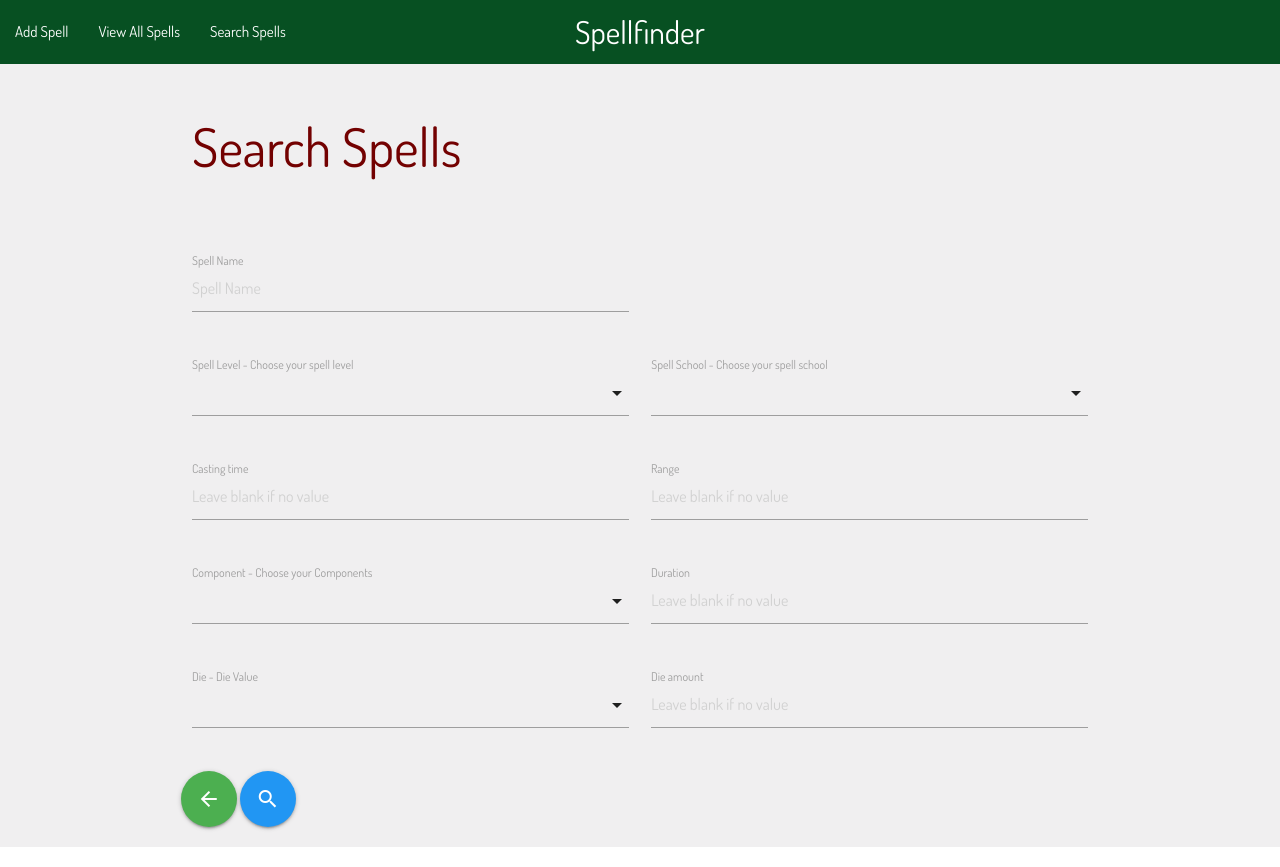
After one commit to JackSnowdon/spellbook, a Flask app: page /search_spells in a window 1280 px wide. The commit adds this page. Run offline with Flask 2, Linux system fonts and the light colour scheme; data that the repository does not hold is empty; some libraries are stand-ins or nearby versions.

Commit message:
started to work on search function

```diff
--- a/app.py
+++ b/app.py
@@ -92,6 +92,17 @@ def update_spell(spell_id):
     return redirect(url_for('browse_spells'))
 
 
+# Search
+
+@app.route('/search_spells')
+def search_spells ():
+    return render_template("search_spells.html", components=mongo.db.components.find(),
+    spells=mongo.db.spells.find(), die=mongo.db.die.find(),
+    level=mongo.db.level.find(), school=mongo.db.school.find())
+
+#@app.route('/search_request')
+#def search_request():
+
 if __name__ == '__main__':
     app.run(host=os.environ.get('IP'),
         port=int(os.environ.get('PORT')))
--- a/templates/base.html
+++ b/templates/base.html
@@ -19,7 +19,8 @@
                 <a href="#" data-target="mobile-demo" class="sidenav-trigger"><i class="material-icons">menu</i></a>
                 <ul id="nav-mobile" class="left hide-on-med-and-down">
                     <li><a href="{{url_for('add_spell')}}">Add Spell</a></li>
-                    <li><a href="{{url_for('browse_spells')}}">View Spells</a></li>
+                    <li><a href="{{url_for('browse_spells')}}">View All Spells</a></li>
+                    <li><a href="{{url_for('search_spells')}}">Search Spells</a></li>
                 </ul>
             </div>
         </nav>
@@ -27,7 +28,8 @@
             <li><a class="subheader">Spellfinder</a></li>
             <li><div class="divider"></div></li>
             <li><a href="{{url_for('add_spell')}}">Add Spell</a></li>
-            <li><a href="{{url_for('browse_spells')}}">View Spells</a></li>
+            <li><a href="{{url_for('browse_spells')}}">View All Spells</a></li>
+            <li><a href="{{url_for('search_spells')}}">Search Spells</a></li>
         </ul>
     </header>
     <div class="bg-color body-text">
--- a/templates/edit_spell.html
+++ b/templates/edit_spell.html
@@ -97,5 +97,3 @@
 </div>
 
 {% endblock %}
-
-<!--- "{{ url_for('insert_spell') }}" --->
--- /dev/null
+++ b/templates/search_spells.html
@@ -0,0 +1,79 @@
+{% extends 'base.html'%} {% block content %}
+<h2 class="input-text page-header">Search Spells</h2>
+<div class="row">
+    <form action="" method="POST" class="col s12">
+        <div class="row">
+            <div class="input-field col s6">
+                <input placeholder="Spell Name" name="spell_name" id="spell_name" type="text" class="validate input-text">
+                <label for="spell_name">Spell Name</label>
+            </div>
+        </div>
+        <div class="row">
+            <div class="input-field col s12 m6">
+                <select class="input-text" id="spell_level" name="spell_level">
+                {% for l in level %}
+                  <option value="{{l.spell_level}}">{{l.spell_level}}</option>
+                {% endfor %}
+            </select>
+                <label>Spell Level - Choose your spell level</label>
+            </div>
+            <div class="input-field col s12 m6">
+                <select class="input-text" id="school" name="school">
+                {% for s in school %}
+                  <option  value="{{s.school_name}}">{{s.school_name}}</option>
+                {% endfor %}
+            </select>
+                <label>Spell School - Choose your spell school</label>
+            </div>
+        </div>
+        <div class="row">
+            <div class="input-field col s12 m6">
+                <input placeholder="Leave blank if no value" name="casting_time" id="casting_time" type="text" class="validate input-text">
+                <label for="casting_time">Casting time</label>
+            </div>
+            <div class="input-field col s12 m6">
+                <input placeholder="Leave blank if no value" name="range" id="range" type="text" class="validate input-text">
+                <label for="range">Range</label>
+            </div>
+        </div>
+      <div class="row">
+            <div class="input-field col s12 m6">
+           <select multiple id="components" name="components" class="input-text">
+                {% for c in components %}
+                  <option value="{{c.component}}">{{c.component}}</option>
+                {% endfor %}
+            </select>
+                <label>Component - Choose your Components</label>
+            </div>
+            <div class="input-field col s12 m6">
+                <input placeholder="Leave blank if no value" name="duration" id="duration" type="text" class="validate input-text">
+                <label for="duration">Duration</label>
+            </div>
+        </div>
+        <div class="row">
+            <div class="input-field col s12 m6">
+                <select id="die_value" name="die_value" class="validate input-text" type="text">
+                {% for d in die %}
+                  <option value="{{d.die_value}}">{{d.die_value}}</option>
+                {% endfor %}
+            </select>
+                <label>Die - Die Value </label>
+            </div>
+            <div class="input-field col s12 m6">
+                <input placeholder="Leave blank if no value" name="die_amount" id="die_amount" type="text" class="validate input-text">
+                <label for="die_amount">Die amount</label>
+            </div>
+        </div>
+        <div class="row">
+            <a href="{{url_for('browse_spells')}}" class="btn-floating btn-large waves-effect waves-light green"><i class="material-icons">arrow_back</i></a>
+             <button class="btn-floating btn-large waves-effect waves-light blue" type="submit">
+                <i class="material-icons right">search</i>
+              </button>
+        </div>
+    </form>
+</div>
+
+{% endblock %}
+
+
+<!--- {{ url_for('search_request') }} --->
```
